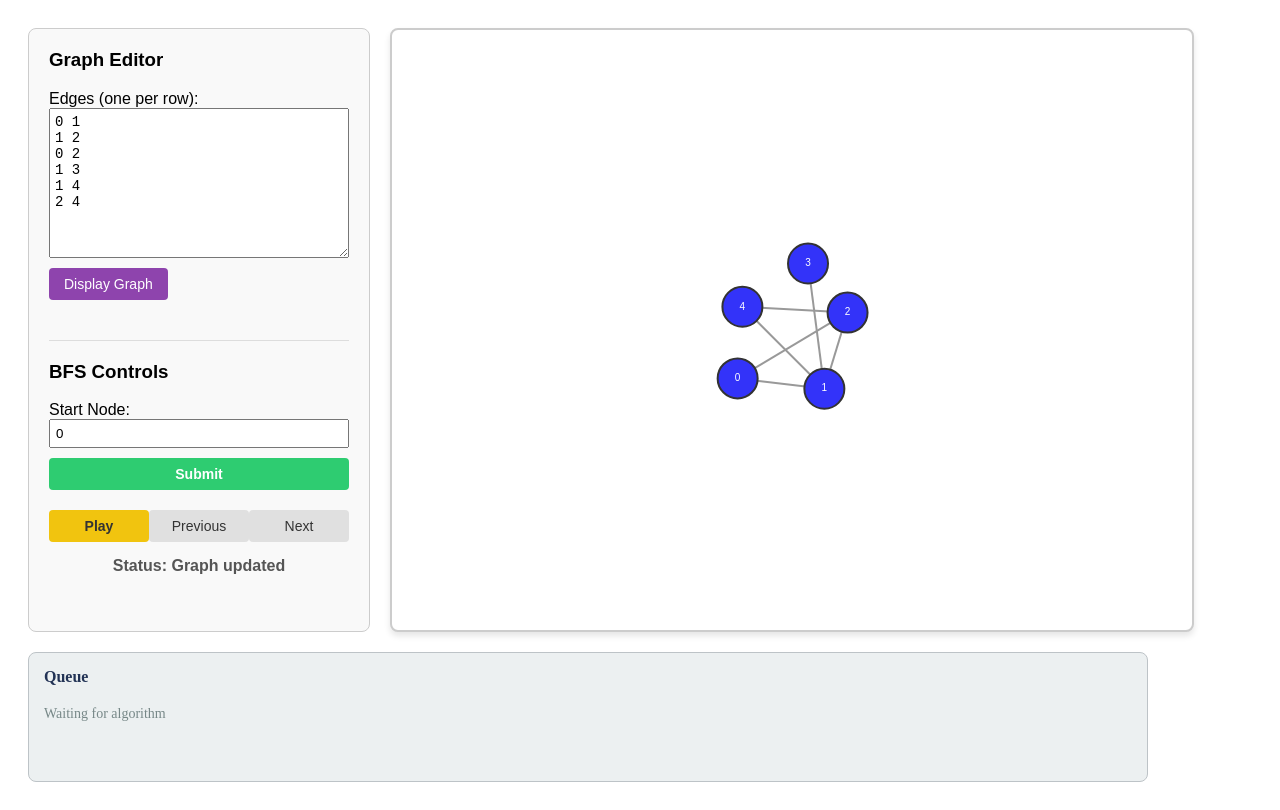
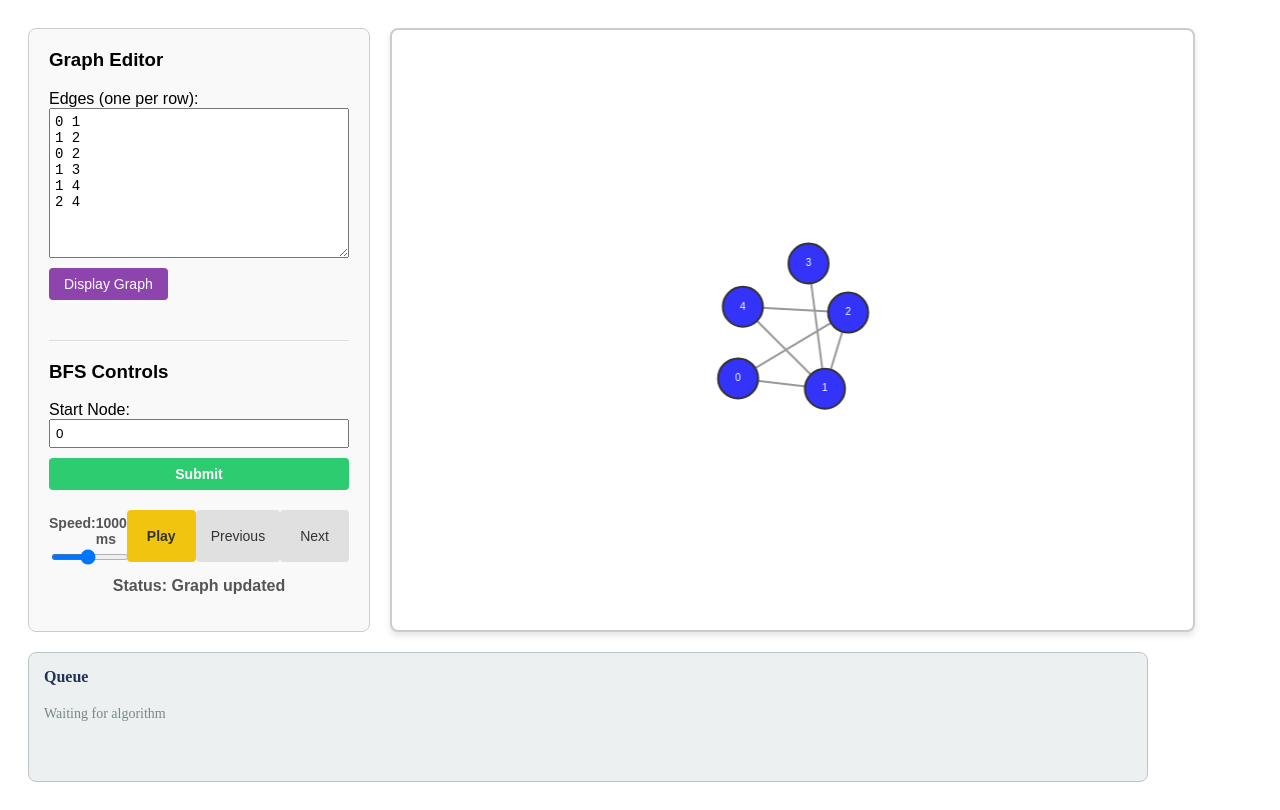
Before and after one commit to DragosTrinca/Graph-Algorithm-Visualizer, a React (Vite) app in the folder graph-frontend/: page / in a window 1280 px wide. Built offline with nearby package versions, Linux system fonts and the light colour scheme.

Commit message:
Added speed slider

```diff
--- a/graph-frontend/src/App.css
+++ b/graph-frontend/src/App.css
@@ -180,3 +180,41 @@
   0% { transform: scale(0.5); opacity: 0; }
   100% { transform: scale(1); opacity: 1; }
 }
+
+.speed-control {
+  display: flex;
+  flex-direction: column;
+  gap: 5px;
+  margin-top: 15px;
+}
+
+.speed-label {
+  font-size: 14px;
+  color: #555;
+  font-weight: bold;
+  display: flex;
+  justify-content: space-between;
+}
+
+.slider {
+  width: 100%;
+  height: 6px;
+  background: #d3d3d3;
+  outline: none;
+  border-radius: 4px;
+}
+
+.slider::-webkit-slider-thumb {
+  -webkit-appearance: none;
+  appearance: none;
+  width: 16px;
+  height: 16px;
+  border-radius: 50%;
+  background: #3498db;
+  cursor: pointer;
+  transition: background .15s ease-in-out;
+}
+
+.slider::-webkit-slider-thumb:hover {
+  background: #2980b9;
+}
--- a/graph-frontend/src/App.jsx
+++ b/graph-frontend/src/App.jsx
@@ -14,6 +14,7 @@ function App() {
     const [isPlaying, setIsPlaying] = useState(false);
     const [uiStep, setUiStep] = useState(-1);
     const [stepsData, setStepsData] = useState([]);
+    const [speedMs, setSpeedMs] = useState(1000);
 
     const nodesRef = useRef([]);
     const edgesRef = useRef([]);
@@ -137,10 +138,10 @@ function App() {
                 }
                 else
                     setIsPlaying(false);
-            }, 1000);
+            }, speedMs);
         }
         return () => clearInterval(interval);
-    }, [isPlaying]);
+    }, [isPlaying, speedMs]);
 
     useEffect(() => {
         // Display initial graph
@@ -295,12 +296,29 @@ function App() {
                 </div>
 
                 <div className="step-controls">
+                    <div className="speed-control">
+                        <div className="speed-label">
+                            <span>Speed:</span>
+                            <span>{speedMs} ms</span>
+                        </div>
+                        <input
+                            type="range"
+                            min="100"
+                            max="2000"
+                            step="100"
+                            value={speedMs}
+                            onChange={(e) => setSpeedMs(Number(e.target.value))}
+                            className="slider"
+                        />
+                    </div>
+
                     <button
                         onClick={() => setIsPlaying(!isPlaying)}
                         className="btn btn-play"
                         disabled={uiStep < 0 || uiStep >= stepsData.length - 1}>
                             {isPlaying ? "Pause" : "Play"}
                         </button>
+                    <br></br>
                     <button onClick={prevStep} className="btn btn-step">Previous</button>
                     <button onClick={nextStep} className="btn btn-step">Next</button>
                 </div>
```
